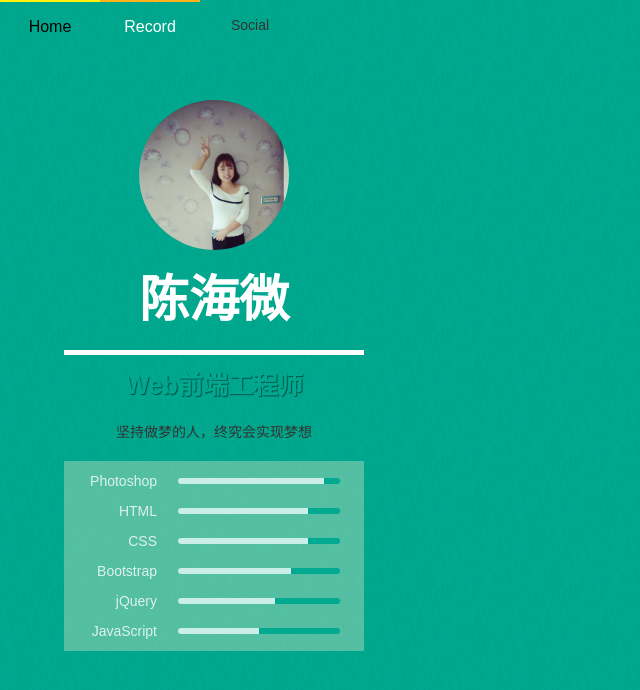
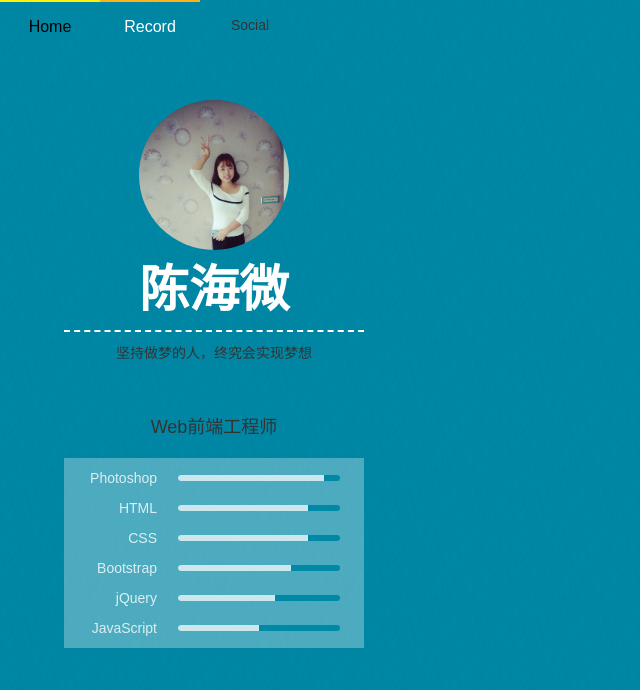
Before and after one commit to HaiweiChen/HomePage, a plain HTML site: page index.html in a window 1280 px wide. Both pictures are taken after a click on the link "Record". Shown: the whole page, without its empty margins (0-640 px from the left). Drawn offline with Linux system fonts and the light colour scheme.

Commit message:
2016年4月5日11:44:55

```diff
--- a/css/style.css
+++ b/css/style.css
@@ -6,7 +6,7 @@ a,img{
    -webkit-tap-highlight-color:rgba(255,0,0,0);
 }
 p{
-  padding-top: 20px;
+  padding-top: 10px;
   font-size: 18px;
   text-align: center;
 }
@@ -191,7 +191,6 @@ transform:rotate(360deg);
   border-radius: 50%;
   background-position: 0px -40px;
   overflow: hidden;
-  float:left;
   padding: 0;
 
 }
@@ -208,11 +207,10 @@ transform:rotate(360deg);
   font-weight: 800;
   color:#fff;
   display: block;
-  float: left;
   width:100%;
-  padding-bottom: 20px;
-  border-bottom: 5px solid #fff;
-  margin-bottom: 10px;
+}
+.line{
+  border-bottom: 2px dashed #fff;
 }
 .LOGO-text{
   display: block;
@@ -221,7 +219,7 @@ transform:rotate(360deg);
 .skill{
   width: 100%;
   margin-top: 20px;
-  background: rgba(168,216,185,.5);
+  background: rgba(255,255,255,.3);
 }
 .skill>li{
   height: 20px;
@@ -241,7 +239,7 @@ transform:rotate(360deg);
   float:left;
   display: block;
   margin: 7px 7%;
-  background: #00AA90;
+  background: #0089A7;
   border-radius: 5px;
   overflow: hidden;
   margin-right: 8%;
@@ -261,16 +259,8 @@ transform:rotate(360deg);
   text-align: center;
   margin-bottom: 10px;
 }
-.slogen:hover{
-  color:#fff;
-}
 .position{
-  font-size:25px;
-  margin-top: 20px;
-  color: #00AA90;
-  text-shadow: 1px 1px 1px #000;
-  opacity: 0.5;
-  font-weight: 800;
+  margin-top: 40px;
 }
 .position:hover{
   color:#fff;
--- a/index.html
+++ b/index.html
@@ -35,9 +35,9 @@
           <img src="img/Personal.jpg">
         </div>
         <p class="name">陈海微</p>
-
+        <p class="line"></p>
+        <p class="slogen">坚持做梦的人，终究会实现梦想</p>
         <p class="position">Web前端工程师</p>
-        <p class="slogen">坚持做梦的人，终究会实现梦想</p>
         <div class="skill clr">
           <li>
             <a>Photoshop</a>
@@ -69,9 +69,6 @@
             <span><span class="rel-strip"></span></span>
             <input type="hidden" value="50%">
           </li>
-
-
-
         </div>
     </div>
     </div>
--- a/js/js.js
+++ b/js/js.js
@@ -12,7 +12,7 @@ $('.menu a').click(function(){
 	}else if(text=='GitHub'){
 		body.css('background','#81C7D4');
 	}else if(text=='Record'){
-		body.css('background','#00AA90');
+		body.css('background','#0089A7');//00AA90
 	}else if(text=='ZhiHu'){
 		body.css('background','#2EA9DF');
 	}else if(text=="E-mail"){
```
